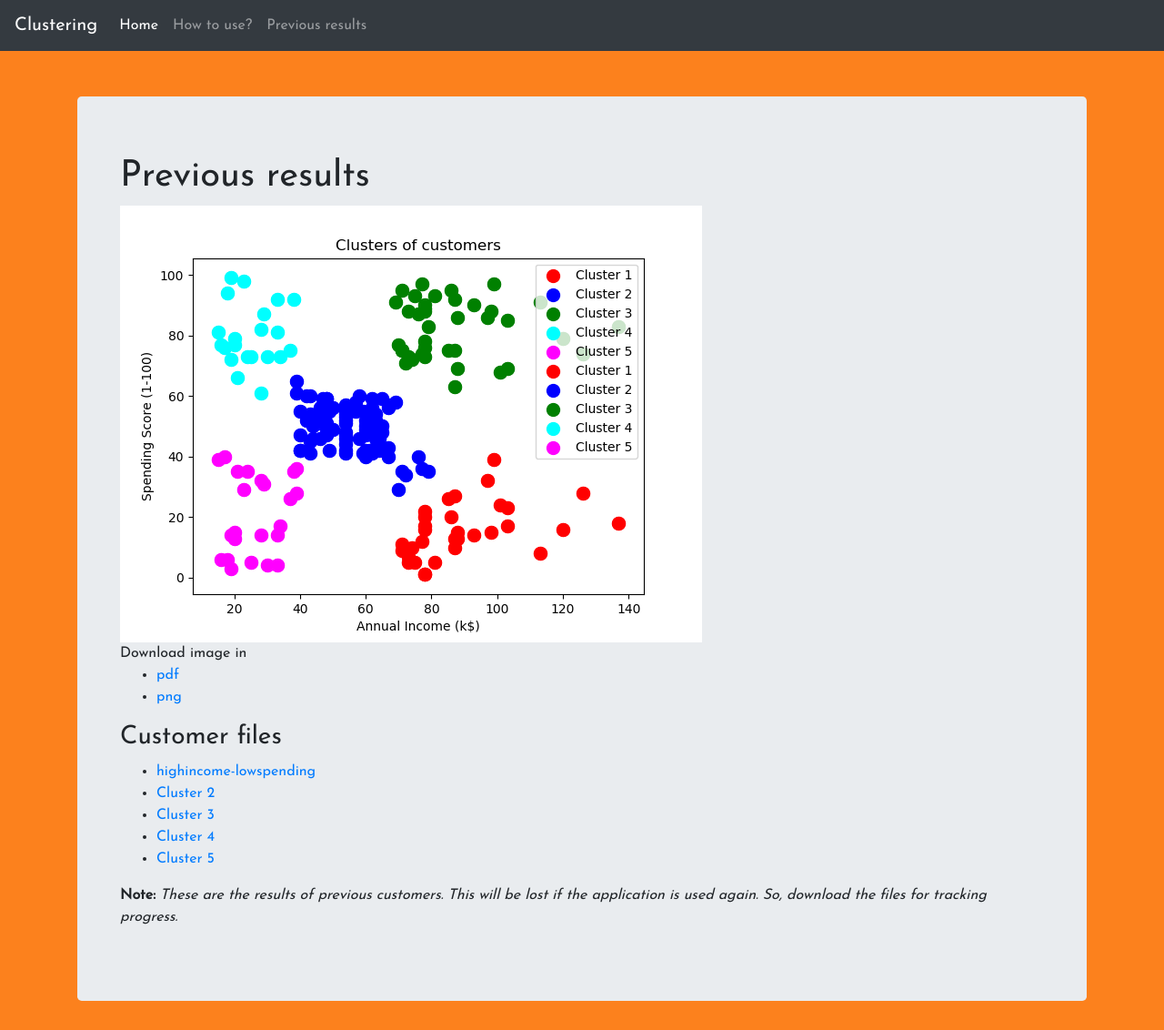
After one commit to Kedar-K/Customer-Segmentation-Heirarchal-clustering, a Flask app: page /prev in a window 1280 px wide. The commit adds this page. Shown: the whole page at 91% size. Run offline with Flask 2, Linux system fonts and the light colour scheme; parts of the project's set-up code (start-up, migrations or seed data) failed here and were passed over; some libraries are stand-ins or nearby versions.

Commit message:
Previous results page working

```diff
--- a/server.py
+++ b/server.py
@@ -24,6 +24,7 @@ from werkzeug.utils import secure_filename
 
 app = Flask(__name__)
 
+
 # Configuration of MySQL
 app.config["MYSQL_HOST"] = "localhost"
 app.config["MYSQL_USER"] = "root"
@@ -47,6 +48,11 @@ def hello():
 @app.route("/use")
 def how():
     return render_template("how.html")
+
+
+@app.route("/prev")
+def prev():
+    return render_template("prev.html")
 
 
 # user login
@@ -219,10 +225,12 @@ def upload_files():
         plt.legend()
         plt.savefig("outputs/highincome-lowspending.pdf")
         plt.savefig("outputs/highincome-lowspending.png")
+        plt.savefig("static/highincome-lowspending.png")
         # return render_template("/templates/latest_results.html")
         return render_template("/results.html")
 
-#For debugging porpouses dont change it
+
+# For debugging porpouses dont change it
 '''
 @app.route("/templates/latest_results")
 def results():
--- a/templates/includes/_navbar.html
+++ b/templates/includes/_navbar.html
@@ -12,15 +12,10 @@
              <li class="nav-item">
                  <a class="nav-link" href="/use">How to use?</a>
              </li>
-             <li class="nav-item dropdown">
-                 <a class="nav-link dropdown-toggle" href="#" id="dropdown01" data-toggle="dropdown"
-                     aria-haspopup="true" aria-expanded="false">Dropdown</a>
-                 <div class="dropdown-menu" aria-labelledby="dropdown01">
-                     <a class="dropdown-item" href="#">Action</a>
-                     <a class="dropdown-item" href="#">Another action</a>
-                     <a class="dropdown-item" href="#">Something else here</a>
-                 </div>
+             <li class="nav-item">
+                 <a class="nav-link" href="/prev">Previous results</a>
              </li>
+
          </ul>
 
      </div>
--- /dev/null
+++ b/templates/prev.html
@@ -0,0 +1,40 @@
+    {% extends 'layout.html' %}
+
+    {% block body %}
+    <section style="margin-top: 50px;" class="jumbotron text-left">
+        <div class="container">
+            <h1 class="jumbotron-heading">Previous results</h1>
+            <img src="../static/highincome-lowspending.png"><br>
+            Download image in
+            <ul>
+                <li>
+                    <a href="../outputs/highincome-lowspending.pdf" download="">pdf</a>
+                </li>
+                <li>
+                    <a href="../outputs/highincome-lowspending.png">png</a>
+                </li>
+            </ul>
+
+            <h3>Customer files</h3>
+            <ul>
+                <li>
+                    <a href="../outputs/hILS.csv" download>highincome-lowspending</a>
+                </li>
+                <li>
+                    <a href="../outputs/cluster2.csv" download="">Cluster 2</a>
+                </li>
+                <li>
+                    <a href="../outputs/cluster3.csv" download="">Cluster 3</a>
+                </li>
+                <li>
+                    <a href="../outputs/cluster4.csv" download="">Cluster 4</a>
+                </li>
+                <li>
+                    <a href="../outputs/cluster5.csv" download=""> Cluster 5</a>
+                </li>
+            </ul>
+            <p><b>Note:</b> <i>These are the results of previous customers. This will be lost if the application is used
+                    again. So, download the files for tracking progress.</i></p>
+        </div>
+    </section>
+    {% endblock %}
```
Also changed, not shown: templates/results.html (+35 -2 lines), static/highincome-lowspending.png (added), 1 other file.
